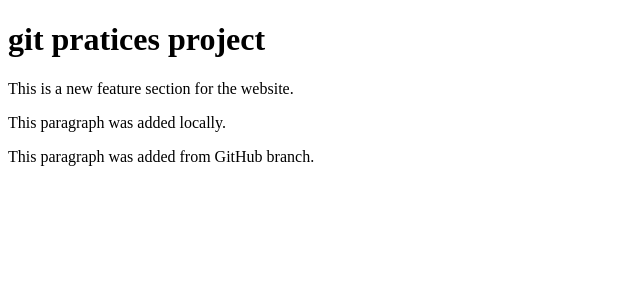
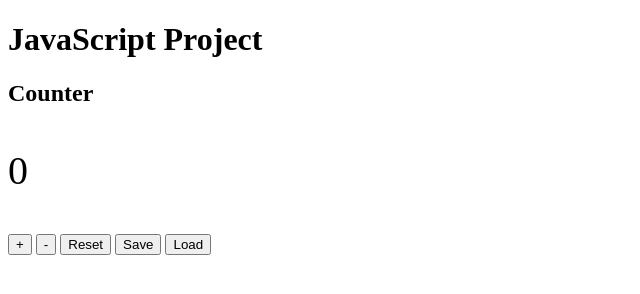
Before and after one commit to mdsohelkhan418126-coder/git-workflow, a plain HTML site: page index.html in a window 1280 px wide. Shown: the whole page, without its empty margins (0-640 px from the left). Drawn offline with Linux system fonts and the light colour scheme.

Commit message:
:counter

```diff
--- a/index.html
+++ b/index.html
@@ -1,14 +1,58 @@
 <!DOCTYPE html>
-<html lang="en">
-<head>
-  <meta charset="UTF-8">
-  <meta name="viewport" content="width=device-width, initial-scale=1.0">
-  <title>git workflow</title>
-</head>
+<html>
 <body>
- <h1>git pratices project</h1>
-<p>This is a new feature section for the website.</p>
-<p>This paragraph was added locally.</p>
-<p>This paragraph was added from GitHub branch.</p>
+<h1>JavaScript Project</h1>
+<h2>Counter</h2>
+
+<p id="count" style="font-size:40px;">0</p>
+
+<button onclick="increaseCount()">+</button>
+<button onclick="decreaseCount()">-</button>
+<button onclick="resetCount()">Reset</button>
+<button onclick="saveCount()">Save</button>
+<button onclick="loadCount()">Load</button>
+
+<script>
+// Declare the counter
+let count = 0;
+
+// Function to display the counter
+function updateCount() {
+  document.getElementById("count").innerHTML = count;
+}
+
+// Function to increase the counter
+function increaseCount() {
+  count++;
+  updateCount();
+}
+
+// Function to decrease the counter
+function decreasCount() {
+  count--;
+  updateCount();
+}
+
+// Function to reset the counter
+function resetCount() {
+  count = 0;
+  updateCount();
+}
+
+// Function to save the counter
+function saveCount() {
+  localStorage.setItem("count", count);
+}
+
+// Function to load the counter
+function loadCount() {
+  let saved = localStorage.getItem("count");
+  if (saved !== null) {
+    count = Number(saved);
+  }
+  updateCount();
+}
+</script>
+
 </body>
-</htm
+</html>
```
